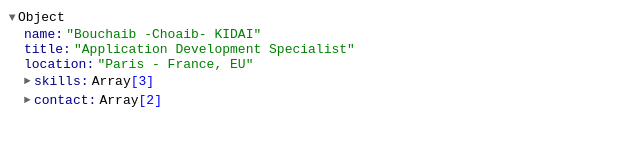
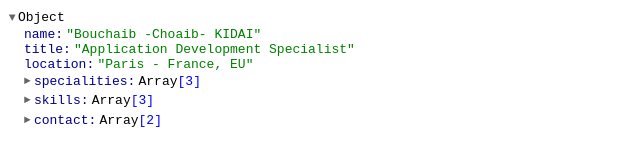
Before and after one commit to bkidai/bkidai.github.io, a plain HTML site: page api/index.html in a window 1280 px wide. Shown: the whole page, without its empty margins (0-640 px from the left). Drawn offline with Linux system fonts and the light colour scheme.

Commit message:
Update index.html

```diff
--- a/api/index.html
+++ b/api/index.html
@@ -8,18 +8,23 @@
     name : "Bouchaib -Choaib- KIDAI",
     title : "Application Development Specialist",
     location : "Paris - France, EU",
-    skills :
+    specialities :
     [
       "Dev Mobile -Android-",
       "Dev Web -Front-",
       "Project/Team Management"
     ],
+    skills :
+    [
+      "Mobile : Java, Kotlin",
+      "Web : ReactJs, AngularJs, Angular",
+      "Project/Team Management : SCRUM, XP"
+    ],
     contact :
     [
-      {phone : "+33 643 72 11 60"},
-      {email : "kidaidev@gmail.com"}
+      "+33 643 72 11 60",
+      "kidaidev@gmail.com"
     ]
-
   }
 
   var formatter = new JSONFormatter(personalInfos);
```
